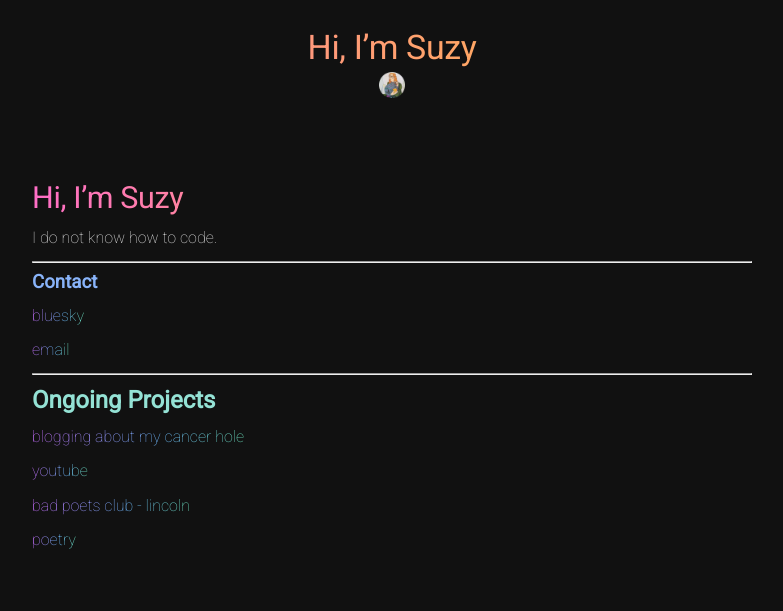
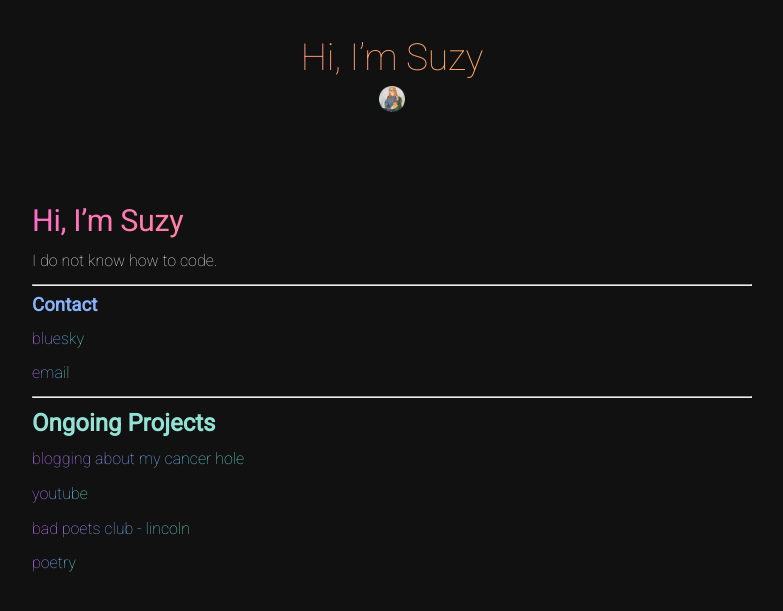
Before and after one commit to Marmitewarlock/suzal, a Jekyll site: the page built from index.md, in a window 1280 px wide. Shown: the top 611 px of the page, without its empty margins (248-1031 px from the left). Built offline with Jekyll 4.4.1, drawn with Linux system fonts in a browser that asks for light colours; our own code applies the rules of GitHub Pages for plain Markdown files.

Commit message:
Update royal-velvet.css

```diff
--- a/assets/css/royal-velvet.css
+++ b/assets/css/royal-velvet.css
@@ -1,13 +1,12 @@
 /*──────────────────────────────────────────────
-  Royal Velvet CSS — v2.3
+  Royal Velvet CSS — v2.4
   Changes:
-  - Header H1 increased by 6% for stronger presence
-  - Header H1 line-height tightened to 1.14
-  - Header H1 letter-spacing tuned to -0.35px
-  - Profile image increased from 20px → 26px
-  - Subtitle refined (size, spacing, letter-spacing)
-  - Header vertical spacing tightened for cohesion
-  - Mobile scaling added for H1 on small screens
+  - Main header switched to Roboto Thin (100)
+  - Main header increased in size (+10% from v2.3)
+  - Header block spacing loosened (+20% padding)
+  - Increased spacing around pfp and subtitle
+  - Subtitle kept at weight 400 for contrast
+  - All other v2.3 styles preserved exactly
 ──────────────────────────────────────────────*/
 
 /*──────────────────────────────────────────────
@@ -108,9 +107,7 @@ h1 {
   letter-spacing: -0.35px;
   line-height: 1.14;
 
-  /* +6% size bump */
   font-size: 1.906rem;
-
   margin: 0.5em 0 0.35em;
 }
 
@@ -132,32 +129,41 @@ p {
 }
 
 /*──────────────────────────────────────────────
-  Header Block (Bold & Prominent)
+  HEADER BLOCK — v2.4 CHANGES
 ──────────────────────────────────────────────*/
 
 .rv-blog-header.royal-crest {
   text-align: center;
-  padding: 1.7rem 1rem 1.35rem;
-  margin-bottom: 1.25rem;
+
+  /* +20% padding */
+  padding: 2.05rem 1rem 1.62rem;
+  margin-bottom: 1.45rem;
 }
 
+/* Main hero title — thin + larger */
 .rv-blog-header h1.rv-blog-title {
-  font-size: 2.12rem !important; /* +6% bump */
-  line-height: 1.14 !important;
-  letter-spacing: -0.35px !important;
+  font-weight: 100 !important;
+  letter-spacing: -0.25px;
 
-  margin: 0.12rem 0 0.22rem !important;
-  font-weight: 400 !important;
+  /* +10% from v2.3 */
+  font-size: 2.33rem !important;
+
+  line-height: 1.16 !important;
+
+  margin: 0.22rem 0 0.38rem !important;
 }
 
+/* Profile image — looser spacing */
 .rv-header-image {
   width: 26px !important;
   height: 26px !important;
   object-fit: contain;
   display: block;
-  margin: 0.25rem auto 0.35rem;
+
+  margin: 0.35rem auto 0.45rem;
 }
 
+/* Subtitle — looser spacing, normal weight */
 .rv-blog-header h2.rv-blog-subtitle {
   font-size: 1.05rem;
   font-weight: 400;
@@ -165,20 +171,17 @@ p {
   opacity: 0.95;
 
   letter-spacing: -0.15px;
-  line-height: 1.18;
+  line-height: 1.22;
 
-  margin-top: 0.22rem;
-  margin-bottom: 0.1rem;
+  margin-top: 0.35rem;
+  margin-bottom: 0.2rem;
 }
 
-/*──────────────────────────────────────────────
-  Mobile Scaling (Option A)
-──────────────────────────────────────────────*/
-
+/* Mobile scaling */
 @media (max-width: 480px) {
   .rv-blog-header h1.rv-blog-title {
-    font-size: 1.82rem !important; /* scaled down */
-    line-height: 1.16 !important;
+    font-size: 2.05rem !important;
+    line-height: 1.18 !important;
   }
 
   .rv-header-image {
```
